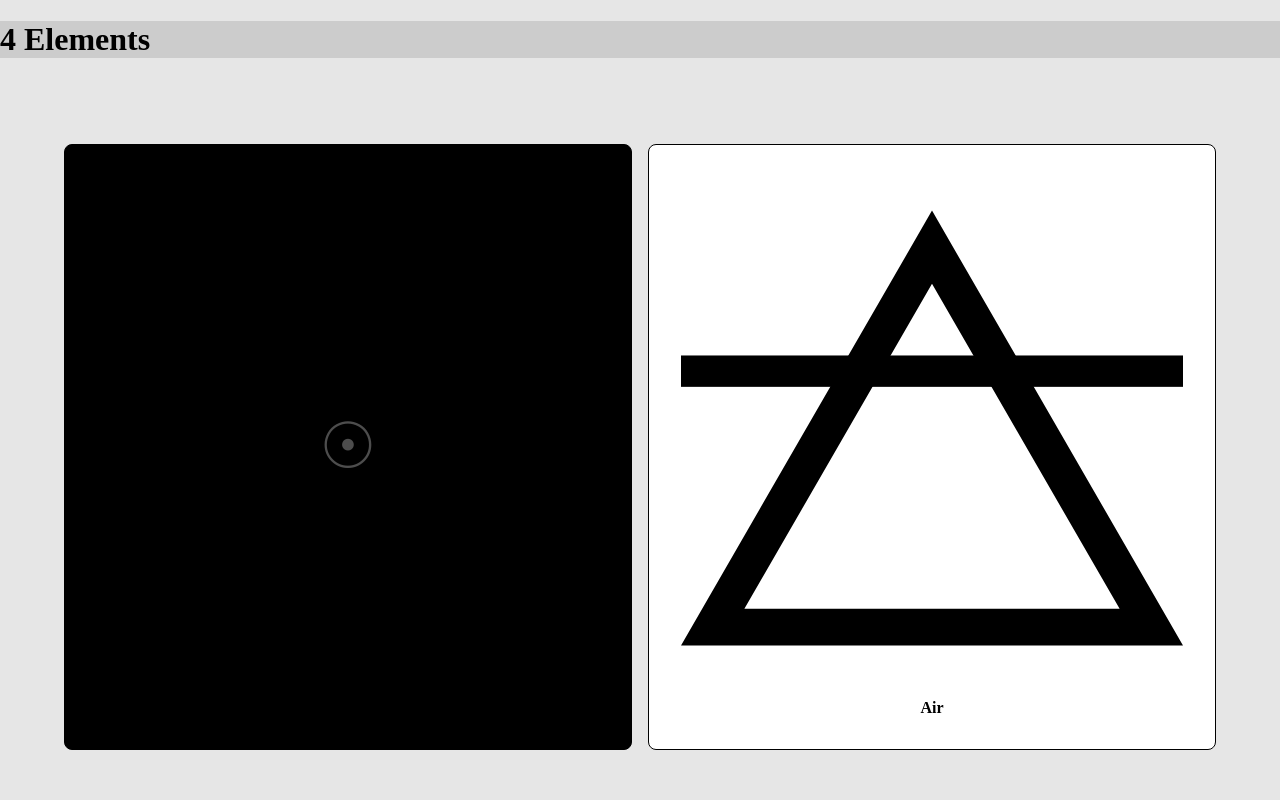
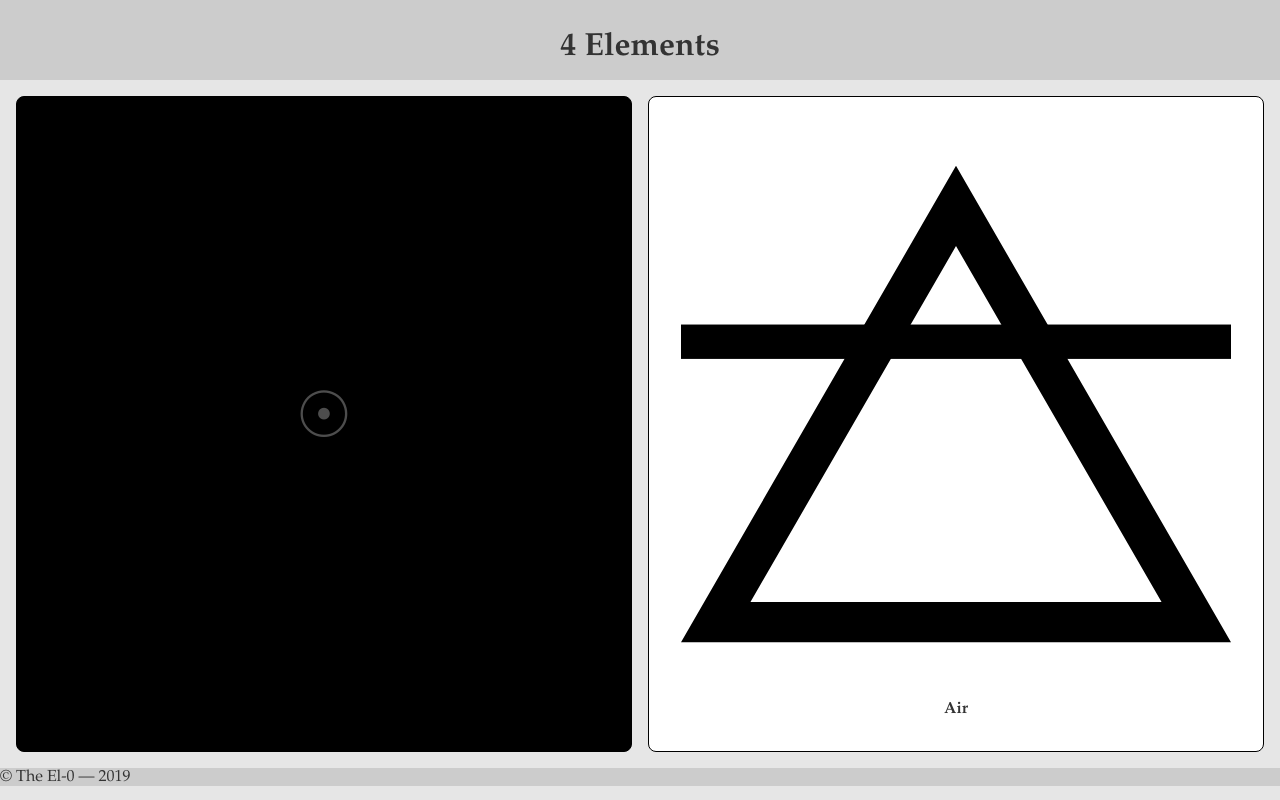
Before and after one commit to The-El0/4-elements, a website: page src/app/index.html in a window 1280 px wide. Drawn offline with nearby package versions, Linux system fonts and the light colour scheme; files that its build step writes are made by us from their sources.

Commit message:
style: Logo, Basic typography

```diff
--- a/src/app/index.html
+++ b/src/app/index.html
@@ -19,7 +19,7 @@
 
 <div class="l-viewport ui">
     <header>
-        <h1>4 Elements</h1>
+        <h1 class="logo">4 Elements</h1>
     </header>
     <main>
         <section class="card-deck">
--- a/src/styles/_variables.scss
+++ b/src/styles/_variables.scss
@@ -46,3 +46,15 @@ $green:   green;
 $blue:    blue;
 $indigo:  indigo;
 $purple:  purple;
+
+
+
+
+//
+//  Typography
+//
+$font--logo:  "Palatino Linotype", "Book Antiqua", Palatino, serif;
+$font--text:  "Book Antiqua", Palatino, serif;
+
+
+$color--text: $grey-80;
--- a/src/styles/components/_card.scss
+++ b/src/styles/components/_card.scss
@@ -18,7 +18,7 @@
 
 
 .card {
-  //...
+  cursor: pointer;
 
 
   &__front,
@@ -27,8 +27,6 @@
 
     border: 1px solid $black;
     border-radius: calc(1rem / 2);
-
-    cursor: pointer;
   }
 
 
@@ -55,3 +53,12 @@
     background: $white;
   }
 }
+
+
+
+//
+//  States
+//
+.card {
+  &[disabled] { cursor: default; }
+}
--- a/src/styles/project/_layout.scss
+++ b/src/styles/project/_layout.scss
@@ -20,6 +20,8 @@ body {
 
 body {
   //background-color: $body--background-color;
+  font-family: $font--text;
+  color: $color--text;
 }
 
 
--- a/src/styles/project/_ui.scss
+++ b/src/styles/project/_ui.scss
@@ -2,15 +2,31 @@
   background: $grey-10;
 
   > header {
+    padding: 1rem;
+    padding-top: 2rem;
+
+    text-align: center;
     background: $grey-20;
   }
 
   > main {
     //background: $white;
-    padding: 4rem;
+    padding: 1rem;
   }
 
   > footer {
     background: $grey-20;
   }
 }
+
+
+
+//
+//  Components
+//
+.logo {
+  margin: 0;
+
+  font-family: $font--logo;
+  line-height: 1;
+}
```
